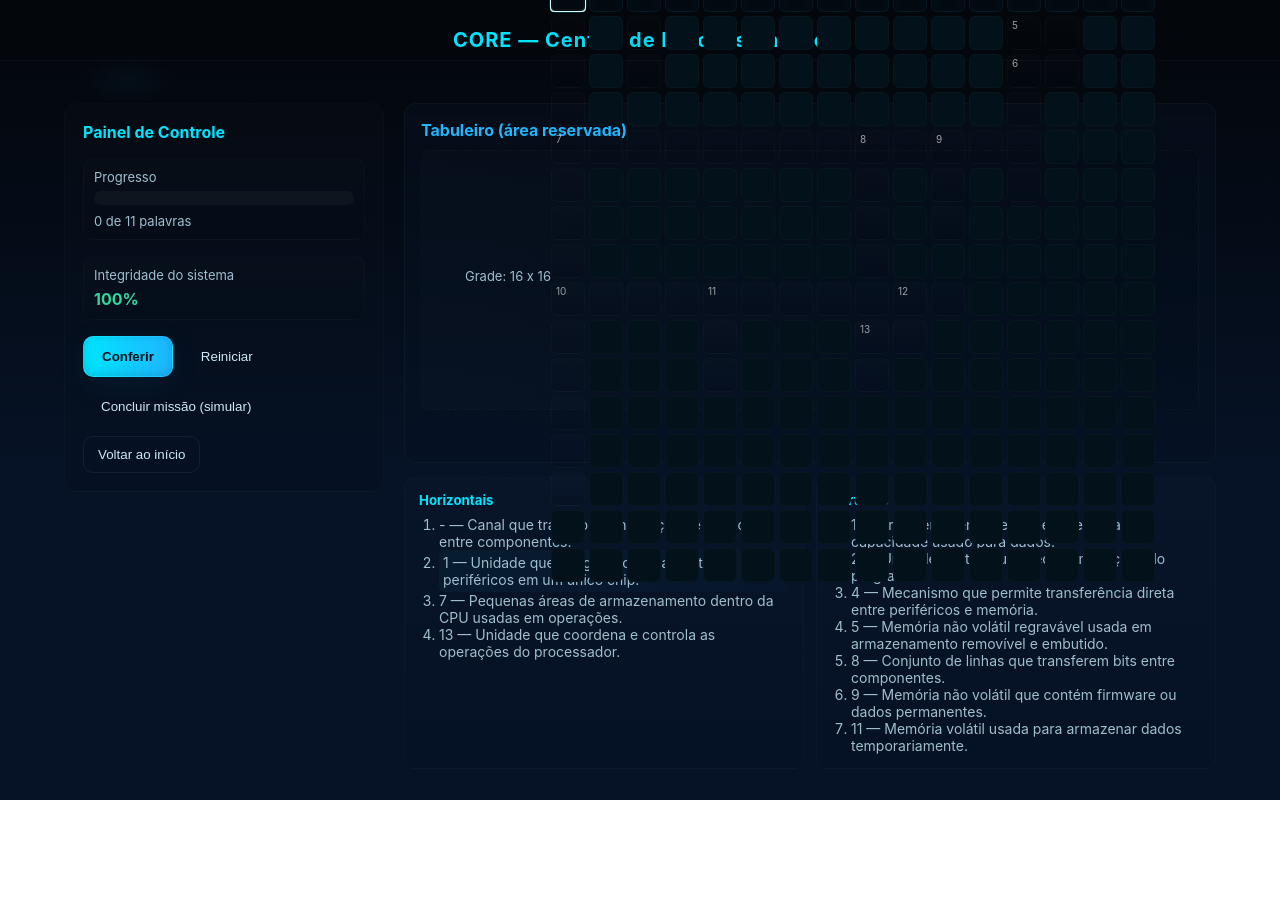
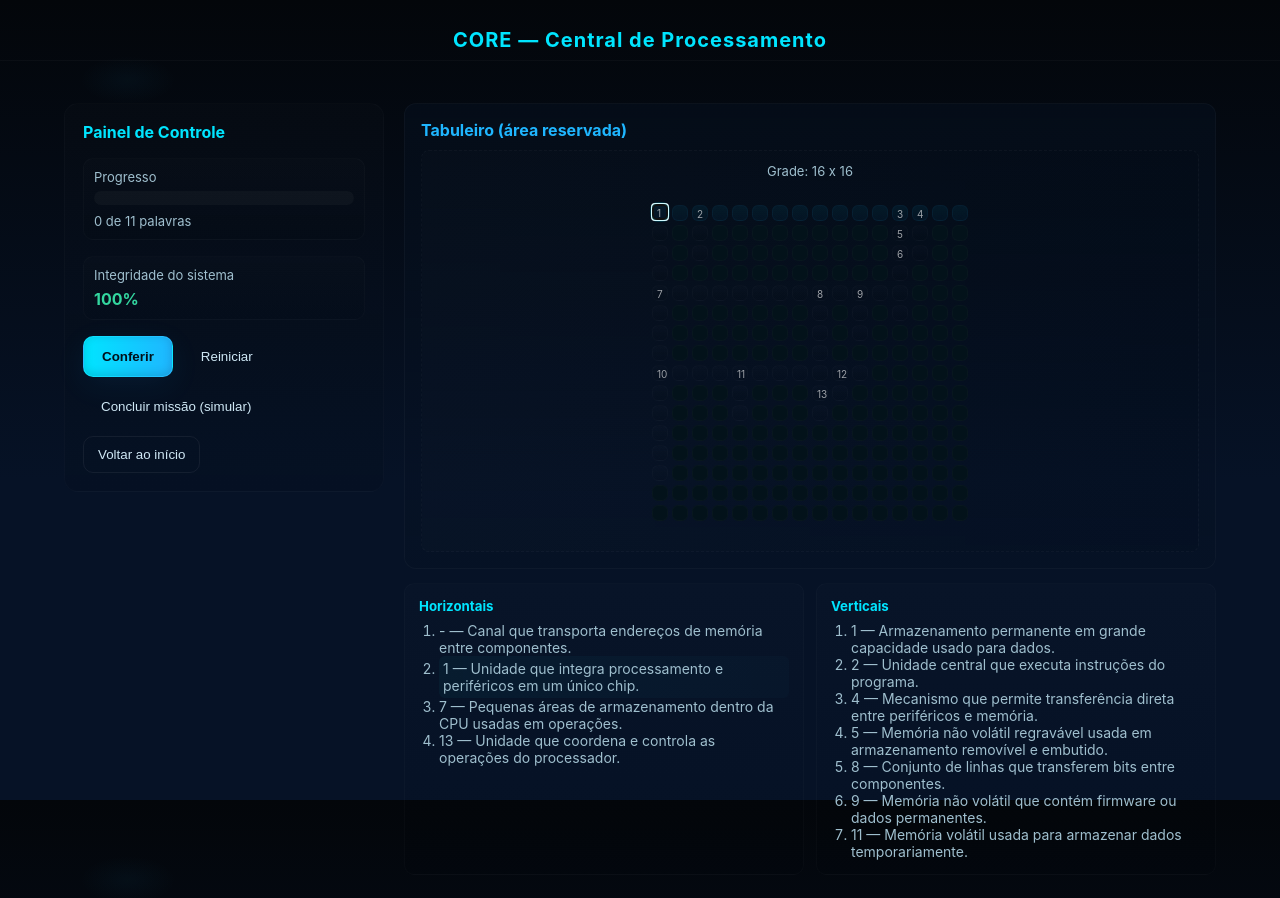
Before and after one commit to Manoel-Alves21/arqcomp-minigame, a plain HTML site: page index.html in a window 1280 px wide. Both pictures are taken after a click on the button "Iniciar missão". Before the commit the page ends 800 px from the top, so only its background shows below. Drawn offline with Linux system fonts and the light colour scheme.

Commit message:
fix: corrige layout e posicionamento do tabuleiro

```diff
--- a/script.js
+++ b/script.js
@@ -212,12 +212,13 @@ function renderCrossword(config){
   // Build visual grid
   const gridEl = document.createElement('div');
   gridEl.className = 'crossword-grid';
-  gridEl.style.gridTemplateColumns = `repeat(${config.cols}, 34px)`;
+  // We'll compute column size dynamically based on available container width
 
   // Prepare map of cell elements for later interaction
   const cellEls = Array.from({length:config.rows},()=>Array(config.cols).fill(null));
   const cellToWords = {}; // 'r-c' -> [placedIndex,...]
 
+  // create cells first (we'll set inline sizes after measuring)
   for(let r=0;r<config.rows;r++){
     for(let c=0;c<config.cols;c++){
       const cell = document.createElement('div');
@@ -245,13 +246,29 @@ function renderCrossword(config){
     }
   }
 
-  // Replace container contents
+  // Replace container contents and wrap grid into a scrollable wrapper
   container.innerHTML = '';
   const boardHeader = document.createElement('div');
   boardHeader.className = 'board-meta';
   boardHeader.innerHTML = `<div class="board-size">Grade: ${config.rows} x ${config.cols}</div>`;
   container.appendChild(boardHeader);
-  container.appendChild(gridEl);
+
+  const wrap = document.createElement('div');
+  wrap.className = 'crossword-wrap';
+  // measure available width and compute optimal cell size (min 20, max 34)
+  const availableWidth = Math.max(200, container.clientWidth - 24); // avoid zero on hidden elements
+  const gap = 4; // must match CSS
+  let cellSize = Math.floor((availableWidth - (config.cols-1)*gap) / config.cols);
+  if(cellSize > 34) cellSize = 34;
+  if(cellSize < 20) cellSize = 20;
+  // set grid template columns accordingly
+  gridEl.style.gridTemplateColumns = `repeat(${config.cols}, ${cellSize}px)`;
+  // set each cell inline size to ensure consistent rendering and no overlap
+  const cellNodes = gridEl.querySelectorAll('.cell');
+  cellNodes.forEach(n=>{ n.style.width = cellSize + 'px'; n.style.height = cellSize + 'px'; });
+
+  wrap.appendChild(gridEl);
+  container.appendChild(wrap);
 
   // Render pistas
   const horizEl = document.getElementById('clues-horizontal');
@@ -300,6 +317,9 @@ function renderCrossword(config){
   window.crosswordState = {
     config, grid, placed, numbers, crossings, cellEls, cellToWords
   };
+  // expose grid element and wrapper for resizing adjustments
+  window.crosswordState.gridEl = gridEl;
+  window.crosswordState.gridWrap = wrap;
 
   // Enable inputs and attach event listeners
   for(let r=0;r<config.rows;r++){
@@ -412,6 +432,26 @@ function renderCrossword(config){
 
   // Select first word by default
   if(placed.length>0) selectWordByIndex(0);
+
+  // Adjust grid sizing on window resize so it never overflows container
+  let resizeTimer = null;
+  function adjustGridSize(){
+    const state = window.crosswordState;
+    if(!state) return;
+    const containerEl = document.querySelector('.board-placeholder');
+    const gridElLocal = state.gridEl;
+    if(!containerEl || !gridElLocal) return;
+    const availableWidth = Math.max(160, containerEl.clientWidth - 24);
+    const gap = 4;
+    let cellSize = Math.floor((availableWidth - (state.config.cols-1)*gap) / state.config.cols);
+    if(cellSize > 34) cellSize = 34;
+    if(cellSize < 16) cellSize = 16;
+    gridElLocal.style.gridTemplateColumns = `repeat(${state.config.cols}, ${cellSize}px)`;
+    gridElLocal.querySelectorAll('.cell').forEach(n=>{ n.style.width = cellSize + 'px'; n.style.height = cellSize + 'px'; });
+  }
+  window.addEventListener('resize', function(){ if(resizeTimer) clearTimeout(resizeTimer); resizeTimer = setTimeout(adjustGridSize, 120); });
+  // initial adjust (in case container size changed after render)
+  setTimeout(adjustGridSize, 50);
 }
 
 // Select a word by its placed index
--- a/style.css
+++ b/style.css
@@ -77,7 +77,10 @@ body::before{
 .game-area{flex:1}
 .board{background:linear-gradient(180deg, rgba(6,18,34,0.45), rgba(6,18,34,0.25));padding:16px;border-radius:12px;border:1px solid rgba(255,255,255,0.03);min-height:360px}
 .board h4{margin:0 0 10px;color:var(--accent-blue)}
-.board-placeholder{height:260px;border-radius:8px;display:flex;align-items:center;justify-content:center;color:#9fbfcf;background:linear-gradient(90deg, rgba(255,255,255,0.01), rgba(0,0,0,0.03));border:1px dashed rgba(255,255,255,0.03)}
+.board-placeholder{border-radius:8px;display:flex;flex-direction:column;align-items:center;justify-content:flex-start;color:#9fbfcf;background:linear-gradient(90deg, rgba(255,255,255,0.01), rgba(0,0,0,0.03));border:1px dashed rgba(255,255,255,0.03);padding:12px;box-sizing:border-box;overflow:hidden}
+
+/* wrapper that allows the grid to scroll if it overflows available space */
+.crossword-wrap{width:100%;display:flex;align-items:center;justify-content:center;overflow:auto;padding:6px 0}
 
 .clues{display:flex;gap:12px;margin-top:14px}
 .clues-column{flex:1;background:linear-gradient(180deg, rgba(255,255,255,0.01), rgba(0,0,0,0.02));padding:14px;border-radius:10px;border:1px solid rgba(255,255,255,0.02)}
@@ -110,8 +113,8 @@ body::before{
 }
 
 /* Crossword grid styles */
-.crossword-grid{display:grid;gap:4px;margin:12px 0}
-.cell{width:34px;height:34px;border-radius:6px;background:linear-gradient(180deg,rgba(255,255,255,0.01),rgba(0,0,0,0.06));border:1px solid rgba(255,255,255,0.02);position:relative;display:flex;align-items:center;justify-content:center}
+.crossword-grid{display:inline-grid;gap:4px;margin:12px 0;box-sizing:border-box}
+.cell{width:34px;height:34px;border-radius:6px;background:linear-gradient(180deg,rgba(255,255,255,0.01),rgba(0,0,0,0.06));border:1px solid rgba(255,255,255,0.02);position:relative;display:flex;align-items:center;justify-content:center;flex:0 0 auto}
 .cell-block{background:#03121a;border:1px solid rgba(255,255,255,0.02)}
 .cell-number{position:absolute;left:4px;top:2px;font-size:10px;color:rgba(255,255,255,0.6)}
 .cell-letter{width:100%;height:100%;display:flex;align-items:center;justify-content:center}
```
